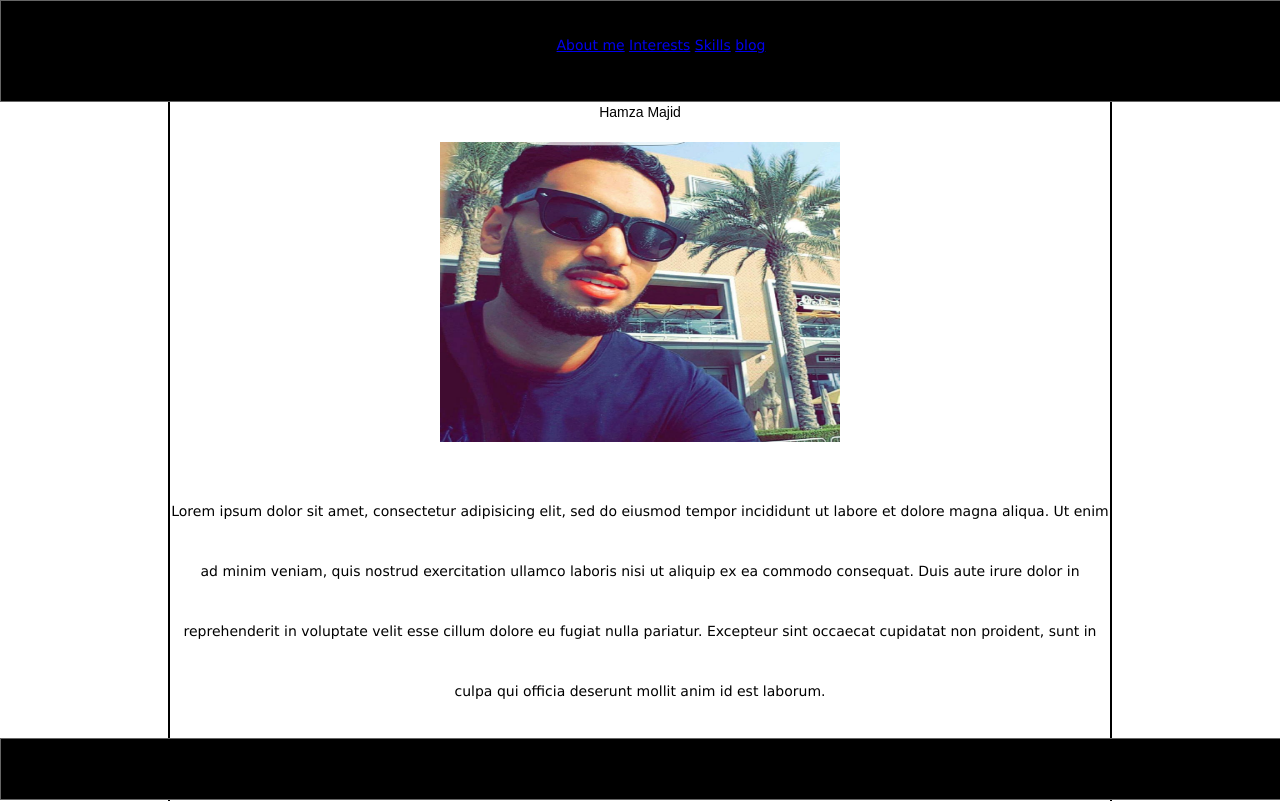
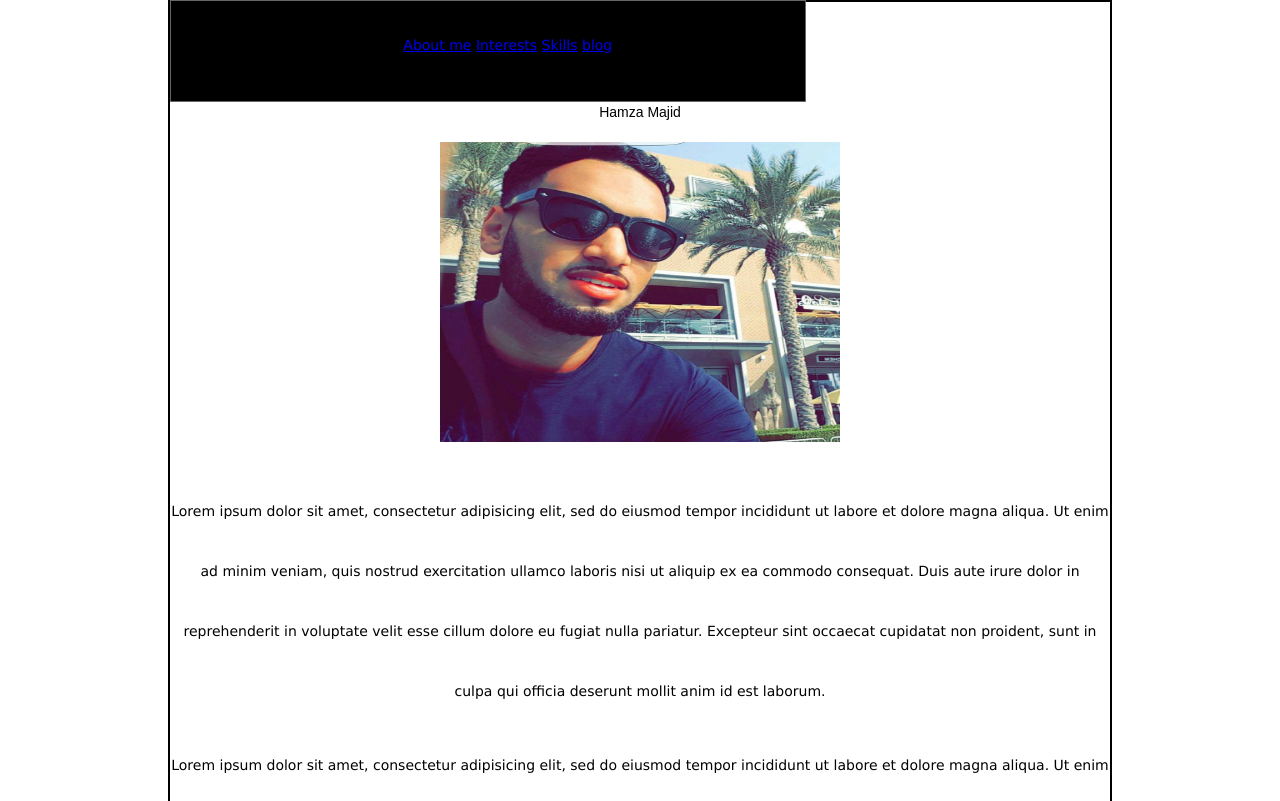
Before and after one commit to hamzathespartan/mini-project, a plain HTML site: page index.html in a window 1280 px wide. Shown: the top 801 px of the page. Drawn offline with Linux system fonts and the light colour scheme.

Commit message:
fixed header and footer sizes and made header fixed

```diff
--- a/style.css
+++ b/style.css
@@ -26,12 +26,13 @@ body {
     border:1px solid #666;
 
     height:100px;
+	 right:50;
+	    left:50;
 
-    left:0;
 
     position:fixed;
 
-    width:100%;
+    width:49.5%;
 
     top:0;
 }
@@ -95,7 +96,7 @@ ul {text-align: center;
 
     left:0;
 
-    position:fixed;
+    position:relative;
 
     width:100%;
 }
```
Also changed, not shown: index.html (+8 -1 lines).
